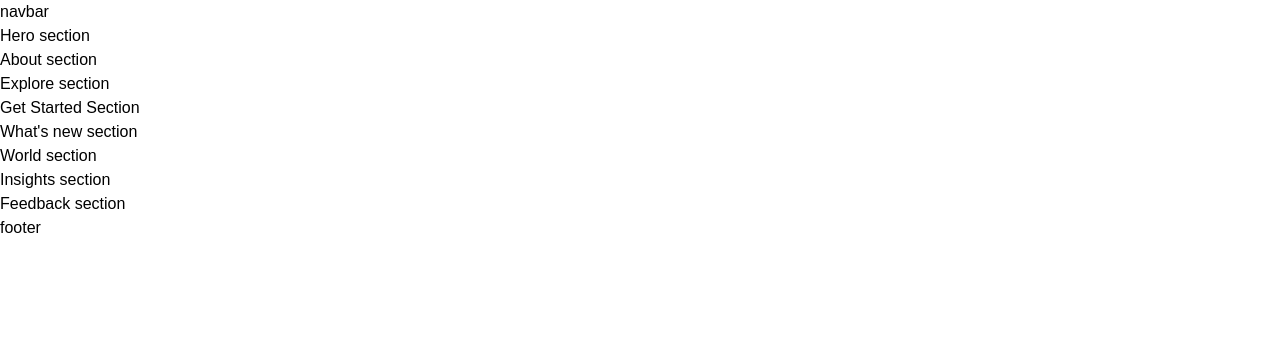
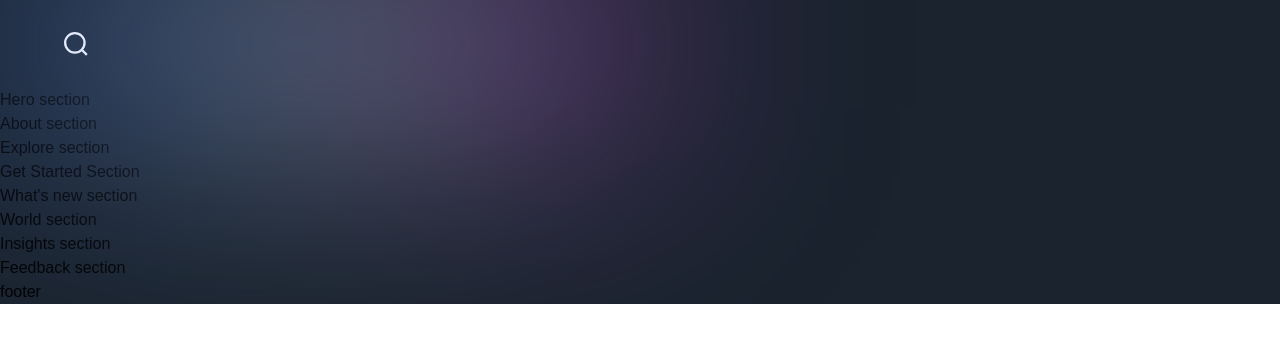
Before and after one commit to zWellingtonLima/NextJs-LandingPage, a Next.js app: page / in a window 1280 px wide. Shown: the top 342 px of the page. Built offline with nearby package versions, Linux system fonts and the light colour scheme; a web font is replaced by a local one.

Commit message:
Initial styles on Navbar

```diff
--- a/app/page.js
+++ b/app/page.js
@@ -2,7 +2,7 @@
 import { About, Explore, Feedback, GetStarted, Hero, Insights, WhatsNew, World } from '../sections';
 
 const Page = () => (
-  <div>
+  <div className='bg-primary-black overflow-hidden'>
     <Navbar />
     <Hero />
     <About />
--- a/components/Navbar.jsx
+++ b/components/Navbar.jsx
@@ -1,9 +1,22 @@
-'use client';
+"use client";
+
+import { motion } from "framer-motion";
+
+import styles from "../styles";
+import { navVariants } from "../utils/motion";
 
 const Navbar = () => (
-  <nav>
-    navbar
-  </nav>
+  <motion.nav
+    variants={navVariants}
+    initial="hidden"
+    whileInView="show"
+    className={`${styles.xPaddings} py-8 relative`}
+  >
+    <div className="absolute w-[50%] inset-0 gradient-01" />
+    <div className={`${styles.innerWidth} mx-auto flex justify-between gap-8`}>
+      <img src="/search.svg" alt="search icon" className="w-[24px] h-[24px] object-contain"/>
+    </div>
+  </motion.nav>
 );
 
 export default Navbar;
```
Also changed, not shown: .eslintrc.js.
